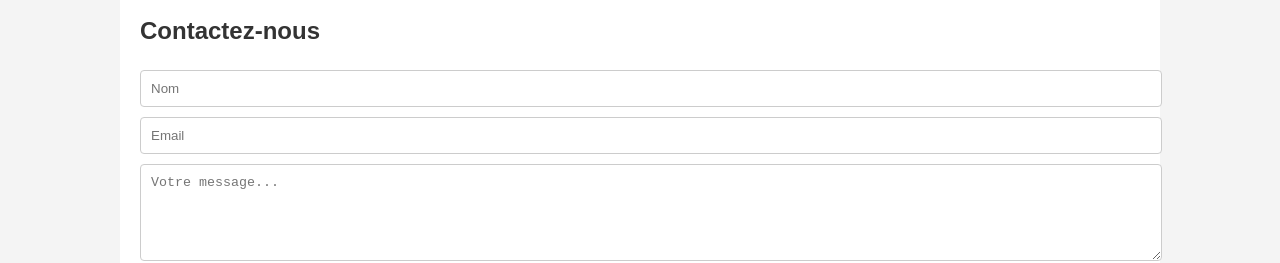
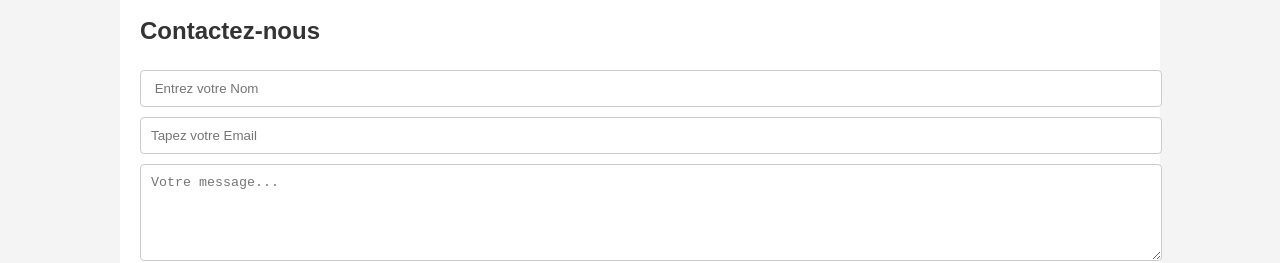
Before and after one commit to hmoney02/group03, a plain HTML site: page index.html in a window 1280 px wide. Shown: the part 1025-1288 px from the top of the page. Drawn offline with Linux system fonts and the light colour scheme.

Commit message:
Modification du placehorder

```diff
--- a/index.html
+++ b/index.html
@@ -121,8 +121,8 @@
   <section id="contact">
     <h2>Contactez-nous</h2>
     <form onsubmit="envoyerMessage(event)">
-      <input type="text" placeholder="Nom" required />
-      <input type="email" placeholder="Email" required />
+      <input type="text" placeholder=" Entrez votre Nom" required />
+      <input type="email" placeholder="Tapez votre Email" required />
       <textarea placeholder="Votre message..." rows="5" required></textarea>
       <button type="submit">Envoyer</button>
     </form>
```
